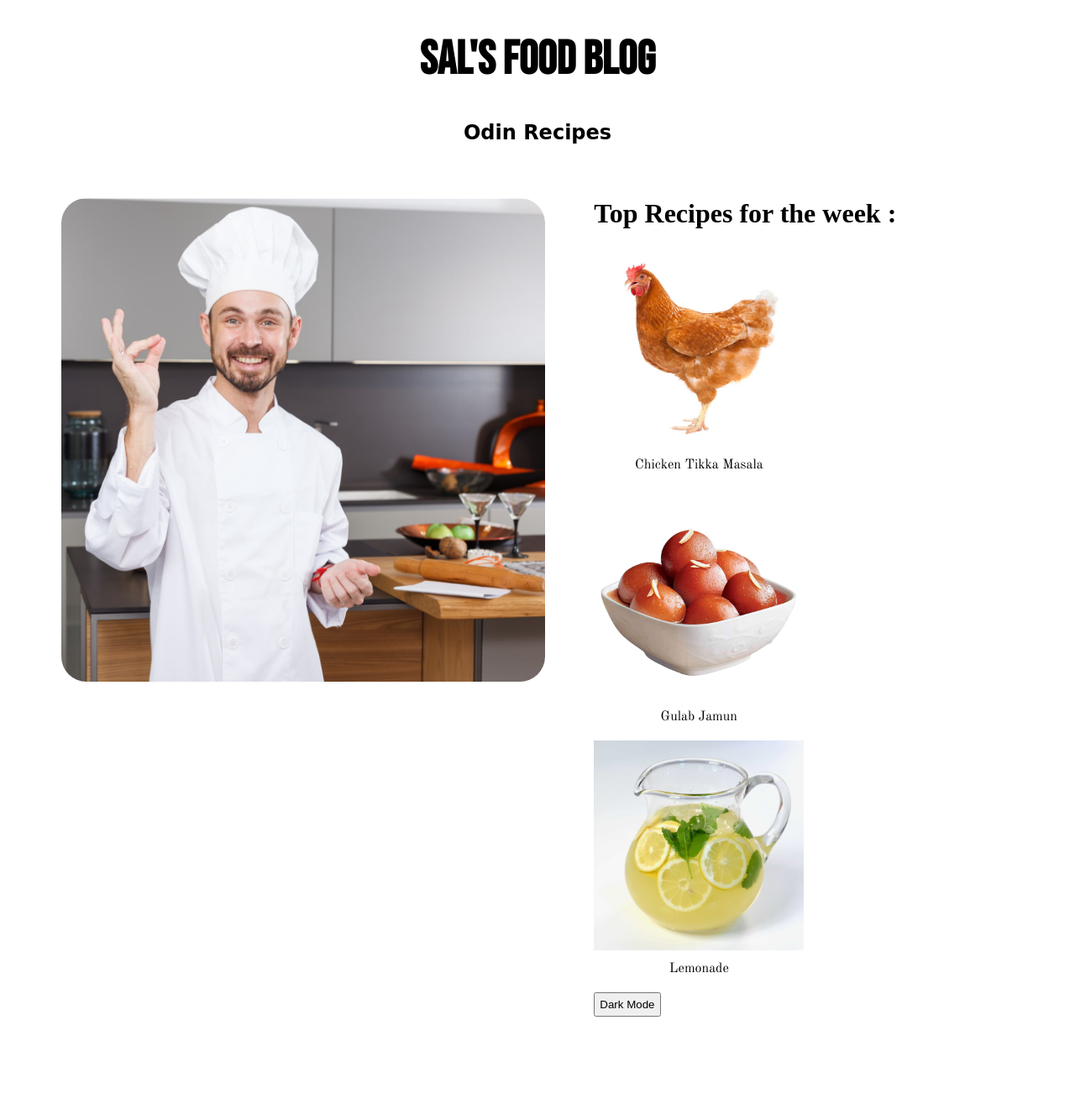
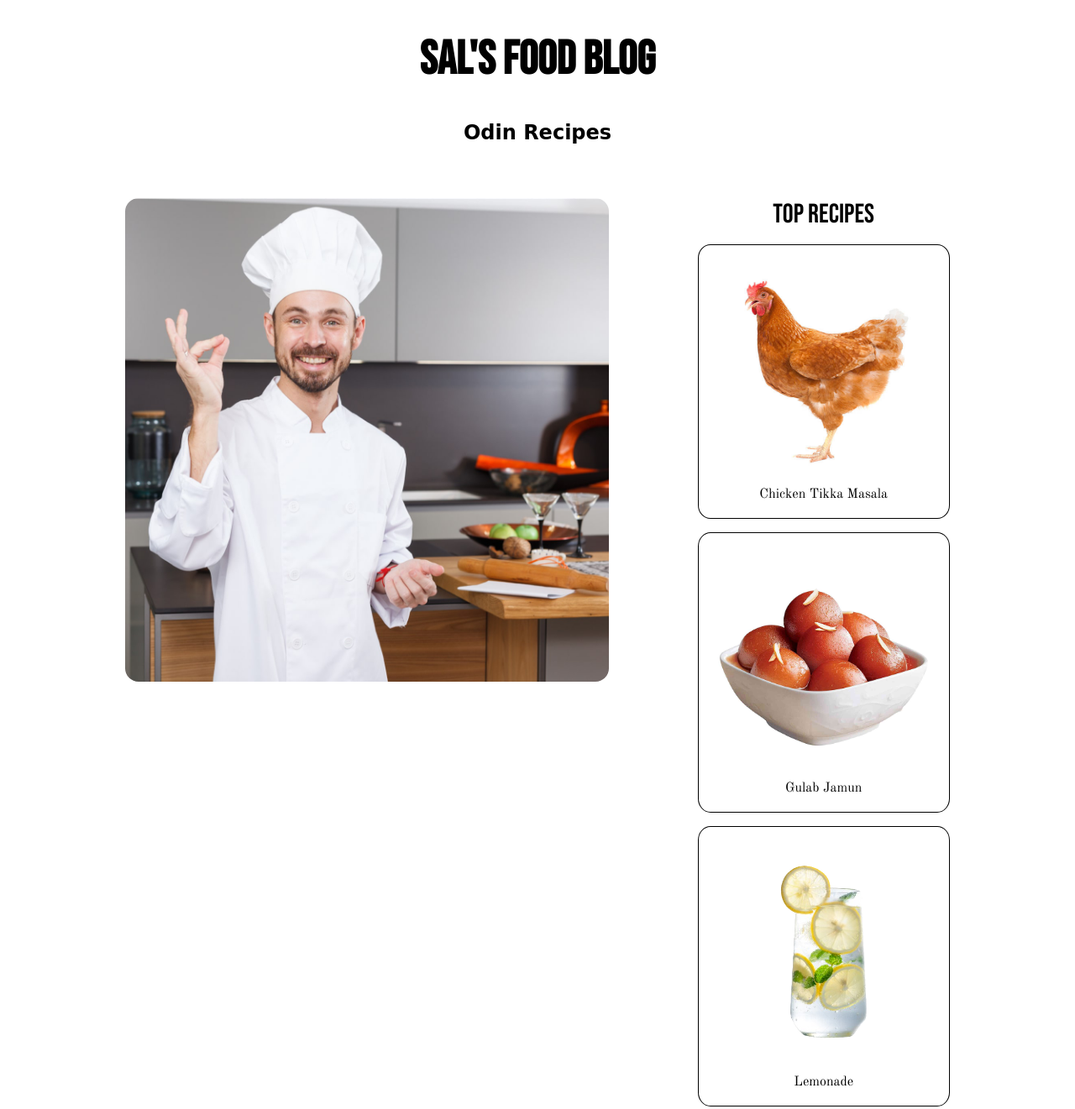
Before and after one commit to salmansyyd/odin-recipes, a plain HTML site: page index.html in a window 1280 px wide. Shown: the top 1321 px of the page at 84% size. Before the commit the page ends 1275 px from the top, so only its background shows below. Drawn offline with nearby package versions, Linux system fonts and the light colour scheme.

Commit message:
add new ui

```diff
--- a/index.html
+++ b/index.html
@@ -17,7 +17,7 @@
     <div class="hero">
         <img src="./img/cheff.jpg" alt="chef hero" width="500px">
         <div class="recipes">
-            <h3>Top Recipes for the week :</h3>
+            <h3 >Top Recipes</h3>
             <ul class="card-parent">
                 <li class="card" onclick="location.href='./recipes/chicken-tikka-masala.html';">
                     <img src="./img/hero-chicken.jpg" alt="chicken" class="card-img">
@@ -29,12 +29,12 @@
 
                 </li>
                 <li class="card" onclick="location.href='./recipes/lemonade.html';">
-                    <img src="./img/hero-lemonade.jpeg" alt="lemonade" class="card-img">
+                    <img src="./img/h-lemonade.png" alt="lemonade" class="card-img">
                     <a href="./recipes/lemonade.html">Lemonade</a>
 
                 </li>
             </ul>
-            <li><button id="mode">Dark Mode</button></li>
+            <button id="mode" class="dark-button">Dark Mode</button>
         </div>
     </div>
 
--- a/styles/home.css
+++ b/styles/home.css
@@ -38,7 +38,7 @@ h2 {
 .hero {
     display: flex;
     flex-direction: row;
-    gap: 50px;
+    gap: 20px;
     margin: 5%;
     flex-wrap: wrap;
     justify-content: space-evenly;
@@ -47,7 +47,7 @@ h2 {
 
 .hero > img {
     aspect-ratio: 1/1;
-    border-radius: 30px;
+    border-radius: 1rem;
     width: 50%;
 }
 
@@ -57,11 +57,15 @@ h2 {
 .recipes {
     align-self: center;
     display: flex;
+    flex-wrap: wrap;
     flex-direction: column;
-    gap:1rem;
+    gap: 1rem;
+    align-items: center;
 }
 
 .recipes > h3 {
+    font-family: "Bebas Neue",cursive;
+    font-weight: 400;
     font-size: 2rem;
 }
 
@@ -69,7 +73,6 @@ h2 {
 .card-parent{
     display: flex;
     flex-flow: row wrap;
-    width: 50%;
 }
 
 .card {
@@ -78,6 +81,9 @@ h2 {
     flex-direction: column;
     gap:10px;
     border-radius: 5%;
+    border: 1px solid black;
+    padding: 1rem;
+    max-width: 300px;
 }
 
 .card > a {
@@ -116,6 +122,13 @@ h2 {
 .root {
     background-color: #080A0C;
     color:#ffffff;
+}
+
+.dark-button {
+    font-family: monospace;
+    background-color: white;
+    border: 1px solid black;
+    border-radius: 5px;
 }
 
 #mode {
--- a/styles/recipes.css
+++ b/styles/recipes.css
@@ -67,7 +67,8 @@ ol {
 }
 .method {
     align-self: center;
-    margin-top: 8rem;
+    /* margin-top: 8rem; */
+    padding: 2rem;
 }
 
 .method > .description {
```
Also changed, not shown: img/h-lemonade.png (added).
